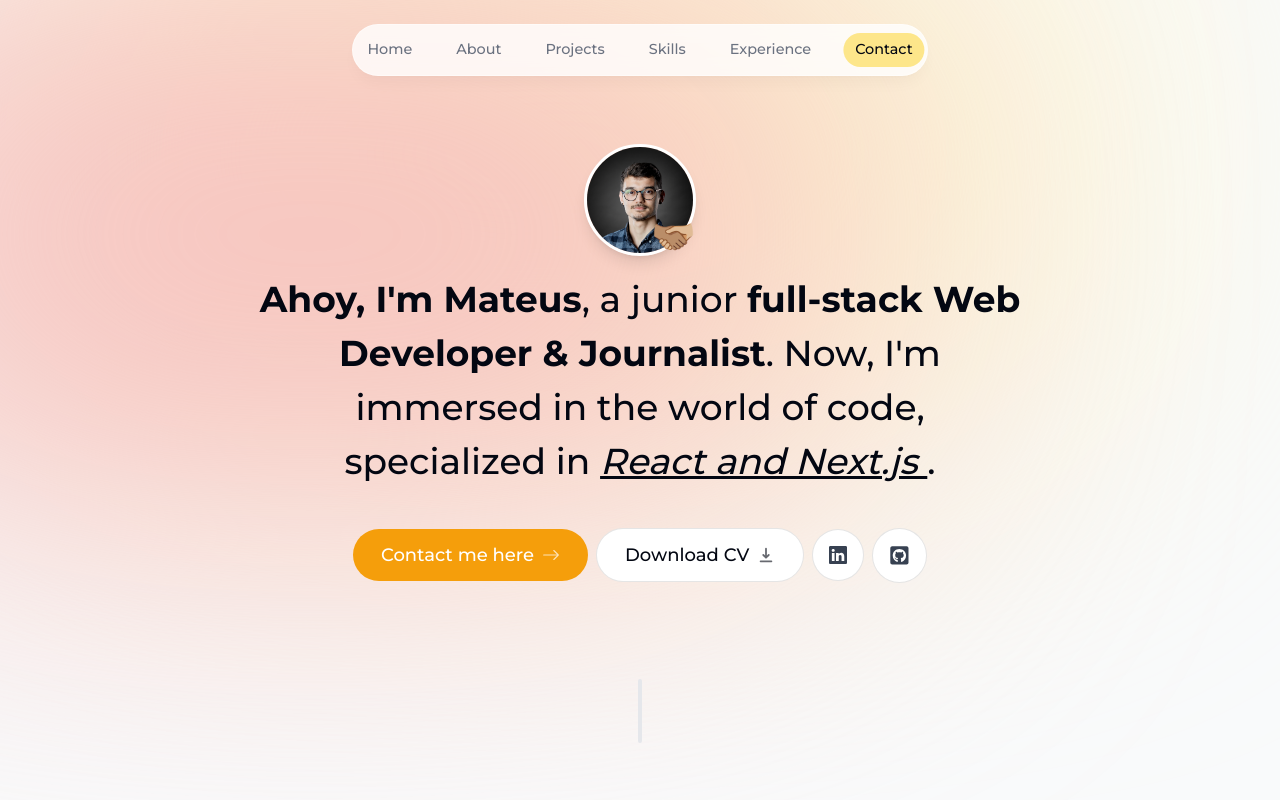
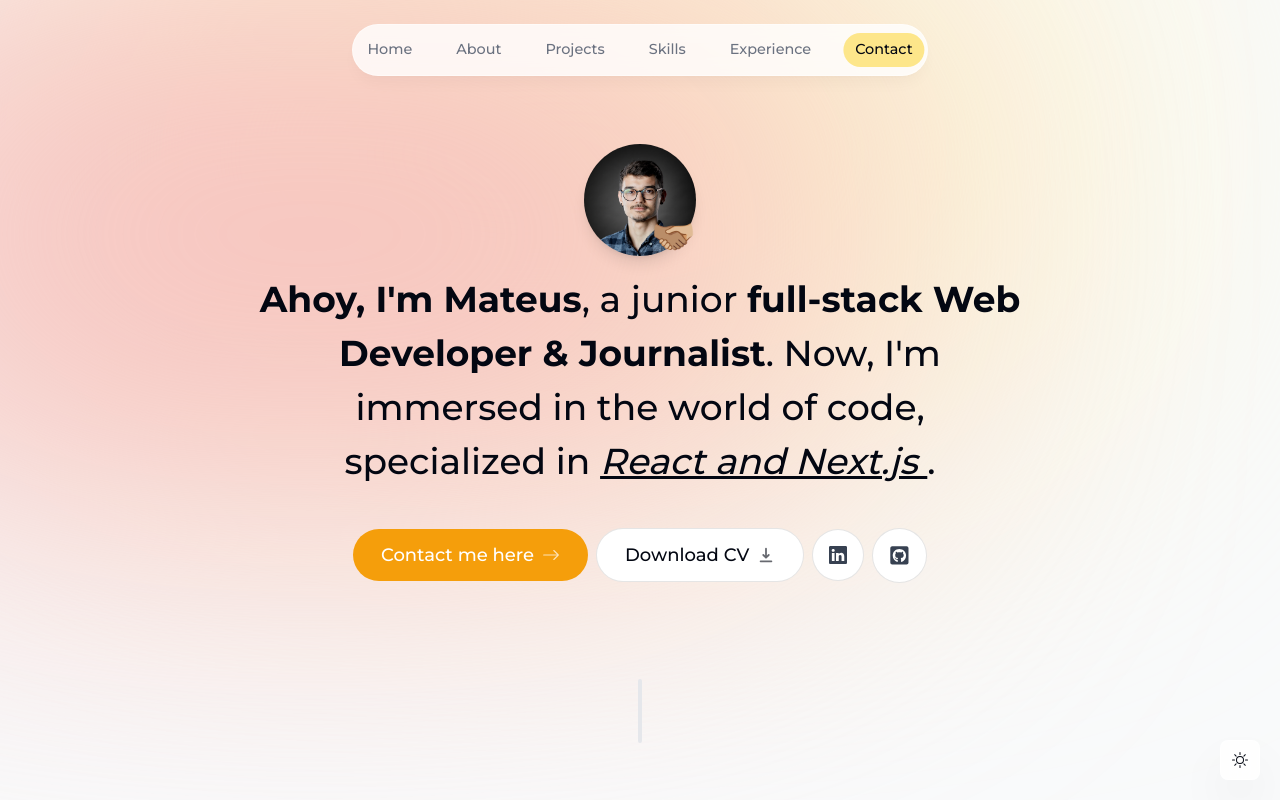
Before and after one commit to akamateus/portfolio, a Next.js app: page / in a window 1280 px wide. Shown: the top 800 px of the page. Built offline with nearby package versions, Linux system fonts and the light colour scheme; no server answers.

Commit message:
added style

```diff
--- a/app/layout.tsx
+++ b/app/layout.tsx
@@ -4,6 +4,7 @@ import { Montserrat } from "next/font/google";
 import ActiveSectionContextProvider from "@/context/active-section-context";
 import { Toaster } from "react-hot-toast";
 import Footer from "@/components/footer";
+import DarkMode from "@/components/darkmode";
 
 const montserrat = Montserrat({ subsets: ["latin"] });
 
@@ -31,6 +32,8 @@ export default function RootLayout({
           {children}
           <Footer />
         </ActiveSectionContextProvider>
+
+        <DarkMode />
       </body>
     </html>
   );
--- /dev/null
+++ b/components/darkmode.tsx
@@ -0,0 +1,10 @@
+import React from "react";
+import { BsSun } from "react-icons/bs";
+
+export default function DarkMode() {
+  return (
+    <button className="fixed bottom-5 right-5 bg-white w-[2.5rem] h-[2.5rem] bg-opacity-80 backdrop-blur-[0.5rem] border border-white  border-opacity-40 shadow-2xl rounded-lg flex items-center justify-center hover:scale-[1.15] active:scale-105 transition-all">
+      <BsSun />
+    </button>
+  );
+}
--- a/components/footer.tsx
+++ b/components/footer.tsx
@@ -8,8 +8,7 @@ export default function Footer() {
       </small>
       <p className="text-xs">
         <span className="font-semibold">About this website:</span> build with
-        React & Next.js (App Router & Server Actions), TypeScript, Tailwind CSS,
-        Framer Motion, React Email & Resend, Vercel.
+        React & Next.js (App Router & Server Actions).
       </p>
     </footer>
   );
--- a/components/intro.tsx
+++ b/components/intro.tsx
@@ -39,7 +39,7 @@ export default function Intro() {
               quality="95"
               priority={true}
               className="
-            h-28 w-28 rounded-full object-cover border-[0.20rem] border-white shadow-lg
+            h-28 w-28 rounded-full object-cover  shadow-lg
             "
             />
           </motion.div>
```
